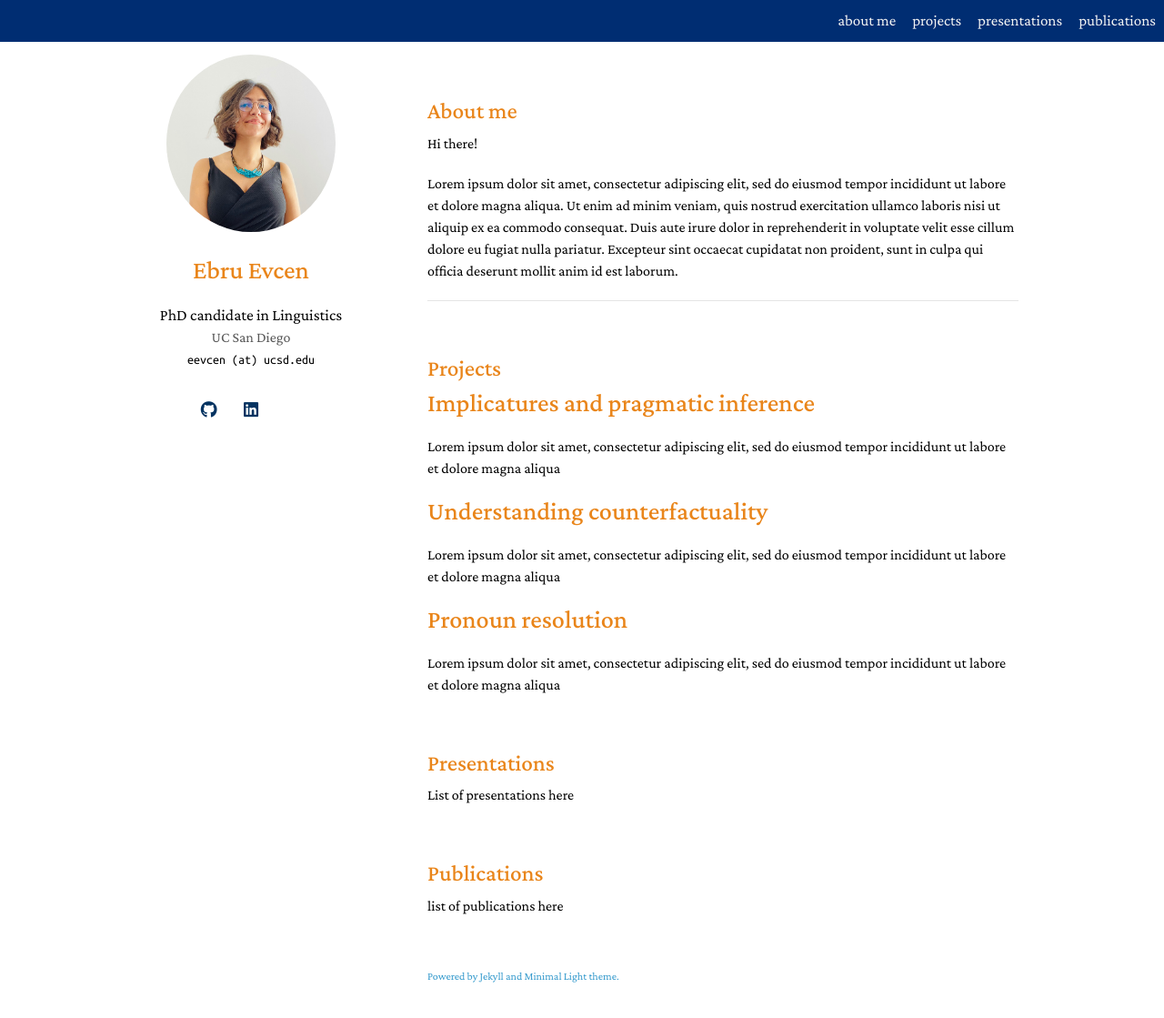
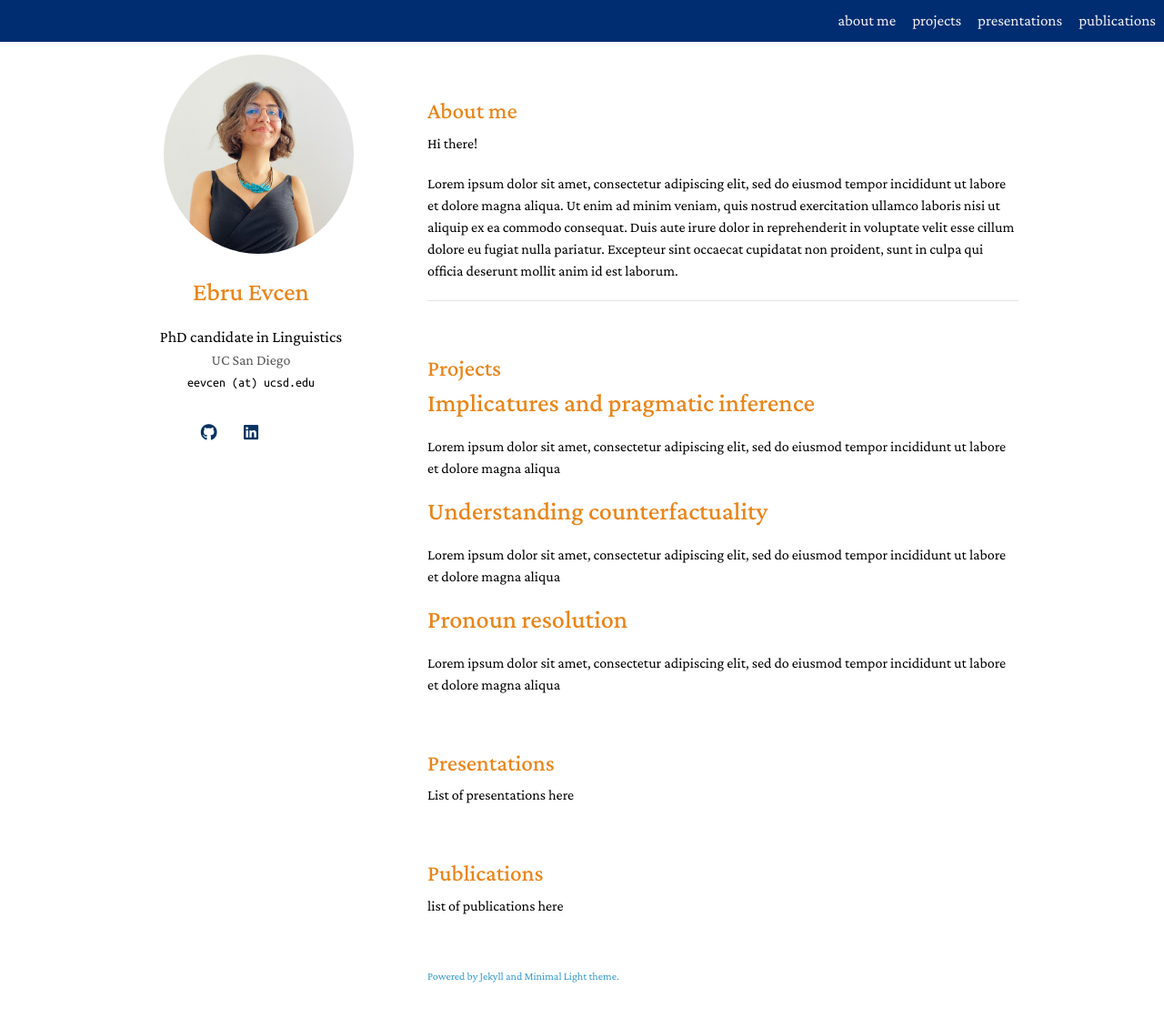
Before and after one commit to ebruevcen/ebruevcen.github.io, a Jekyll site: the page built from index.md, in a window 1280 px wide and 1155 px high. Shown: the top 1119 px of the window at 91% size. Built offline with Jekyll 4.4.1, drawn with Linux system fonts in a browser that asks for light colours; a style sheet for code colours, icons or effects is not loaded.

Commit message:
update minimal light

```diff
--- a/_sass/minimal-light.scss
+++ b/_sass/minimal-light.scss
@@ -155,7 +155,7 @@ papertitle { font-weight: 600; font-size: 100%; }
 
 .image:before { -moz-transition: opacity 0.2s ease-in-out; -webkit-transition: opacity 0.2s ease-in-out; -ms-transition: opacity 0.2s ease-in-out; transition: opacity 0.2s ease-in-out; border-radius: 0.35em; content: ''; display: block; height: 100%; left: 0; opacity: 0.5; position: absolute; top: 0; width: 100%; }
 
-.image.avatar img { border-radius: 80%; width: 80%; padding: 20px; }
+.image.avatar img { border-radius: 80%; width: 90%; padding: 20px; }
 
 #header .image.avatar { margin: 0 0 1em 0; width: 8.00em;  }
 
```
Also changed, not shown: 1 other file.
